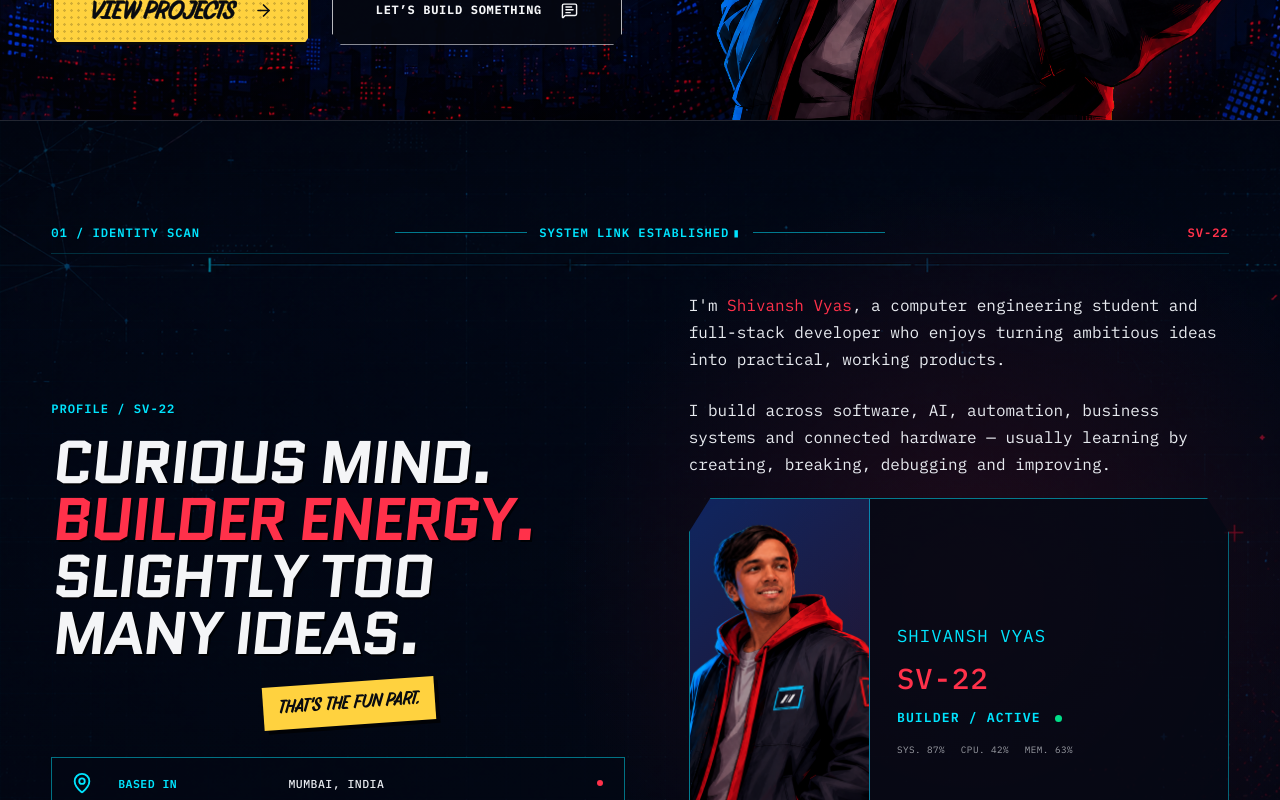
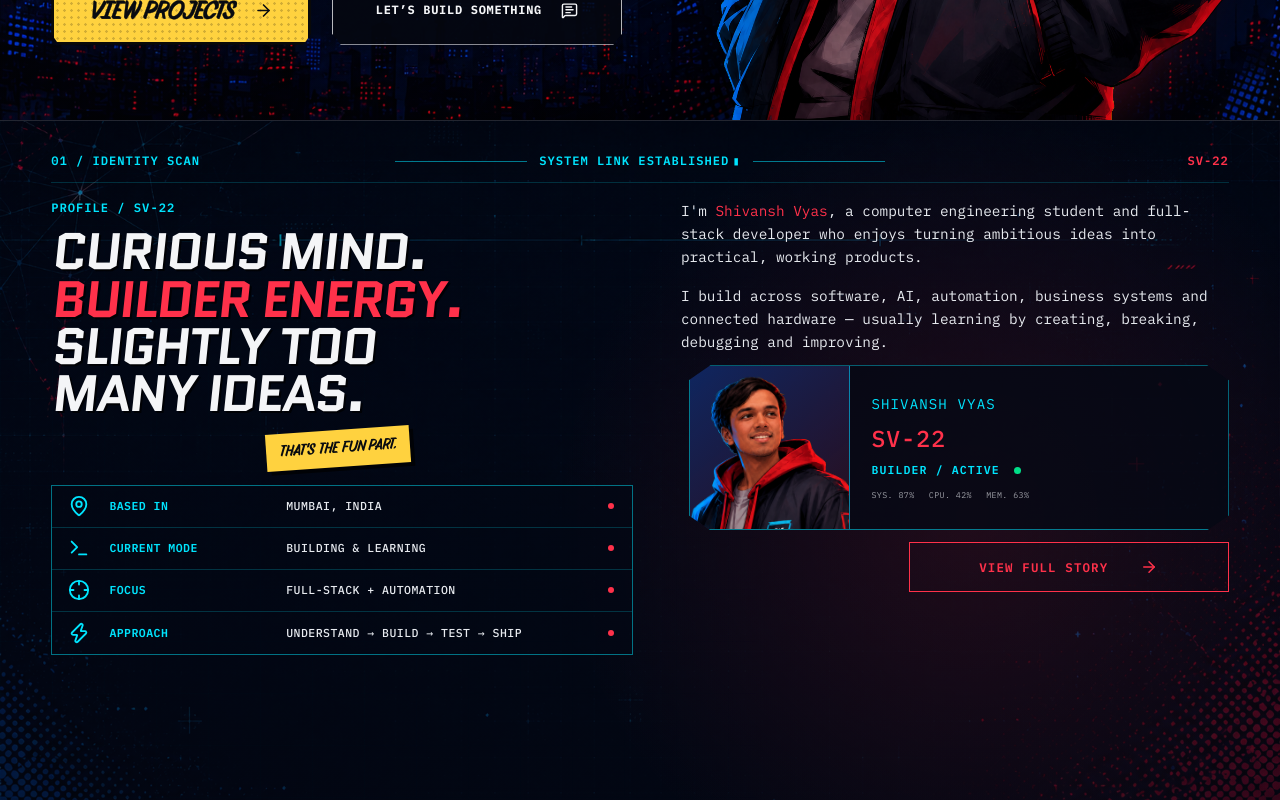
Before and after one commit to Shivansh2207/Shivansh-portfolio, a Next.js app: page / in a window 1280 px wide. Shown: the part 740-1540 px from the top of the page. Built offline with nearby package versions, Linux system fonts and the light colour scheme.

Commit message:
Compact identity scan viewport

```diff
--- a/app/globals.css
+++ b/app/globals.css
@@ -2057,13 +2057,13 @@ svg {
 }
 
 /* Identity scan */
-.identity-scan { position: relative; height: 155svh; background: #030611; }
-.identity-scan__canvas { position: sticky; top: 0; min-height: 100svh; overflow: hidden; display: flex; align-items: center; isolation: isolate; background: #030611; }
+.identity-scan { position: relative; height: 145svh; background: #030611; }
+.identity-scan__canvas { position: sticky; top: 82px; min-height: calc(100svh - 82px); overflow: hidden; display: flex; align-items: center; isolation: isolate; background: #030611; }
 .identity-scan__background { position: absolute; z-index: -2; inset: 0; background: linear-gradient(180deg, rgba(3, 6, 17, .35), rgba(3, 6, 17, .75)), url("/images/identity/identity-scan-background.png") center / cover no-repeat; }
 .identity-scan__background::before, .identity-scan__background::after { position: absolute; inset: 0; content: ""; }
 .identity-scan__background::before { background-image: linear-gradient(rgba(0,229,255,.045) 1px, transparent 1px), linear-gradient(90deg, rgba(0,229,255,.045) 1px, transparent 1px); background-size: 52px 52px; mask-image: linear-gradient(90deg, rgba(0,0,0,.25), transparent 72%); }
 .identity-scan__background::after { background: radial-gradient(circle at 76% 55%, rgba(255,49,74,.12), transparent 26rem); }
-.identity-scan__inner { position: relative; min-height: 100svh; padding-top: clamp(6rem, 9vh, 8rem); padding-bottom: clamp(2rem, 5vh, 4rem); }
+.identity-scan__inner { position: relative; min-height: calc(100svh - 82px); padding-top: clamp(1.75rem, 3.5vh, 2.75rem); padding-bottom: clamp(1.25rem, 2.5vh, 2rem); }
 .identity-scan__topbar { display: grid; grid-template-columns: 1fr minmax(260px, 1.5fr) 1fr; align-items: center; gap: 1rem; min-height: 42px; border-bottom: 1px solid rgba(0,229,255,.18); }
 .identity-scan__eyebrow, .identity-scan__system, .identity-scan__id, .identity-scan__scanning, .identity-scan__profile-label { margin: 0; color: var(--cyan); font-family: var(--font-mono), monospace; font-size: clamp(.72rem, .95vw, .9rem); font-weight: 600; letter-spacing: .08em; text-transform: uppercase; }
 .identity-scan__system { display: flex; align-items: center; justify-content: center; gap: .75rem; white-space: nowrap; }
@@ -2073,27 +2073,27 @@ svg {
 .identity-scan__scanning { position: absolute; top: clamp(8.2rem, 14vh, 10rem); right: clamp(1.25rem, 4vw, 4.5rem); color: rgba(0,229,255,.7); }
 .identity-scan__scan-line { position: absolute; z-index: -1; inset: 38% 0 auto; height: 1px; overflow: hidden; opacity: .85; }
 .identity-scan__scan-line span { display: block; width: 45%; height: 1px; background: linear-gradient(90deg, transparent, var(--cyan), transparent); box-shadow: 0 0 7px rgba(0,229,255,.45); }
-.identity-scan__layout { display: grid; grid-template-columns: minmax(0, 1.03fr) minmax(420px, .97fr); gap: clamp(3rem, 7vw, 9rem); align-items: end; padding-top: clamp(3rem, 8vh, 6.5rem); }
+.identity-scan__layout { display: grid; grid-template-columns: minmax(0, 1.03fr) minmax(420px, .97fr); gap: clamp(2.5rem, 5vw, 6rem); align-items: start; padding-top: clamp(1.5rem, 3vh, 2.5rem); }
 .identity-scan__left, .identity-scan__right { min-width: 0; }
-.identity-scan__statement h2 { max-width: 760px; margin: 1rem 0 0; font-family: var(--font-hero-heading), sans-serif; font-size: clamp(3.2rem, 5vw, 6rem); font-style: italic; font-weight: 700; letter-spacing: -.035em; line-height: .95; text-transform: uppercase; }
+.identity-scan__statement h2 { max-width: 720px; margin: .7rem 0 0; font-family: var(--font-hero-heading), sans-serif; font-size: clamp(2.8rem, 4.3vw, 5.2rem); font-style: italic; font-weight: 700; letter-spacing: -.035em; line-height: .92; text-transform: uppercase; }
 .identity-scan__statement h2 span { display: block; color: #f4f5f7; text-shadow: 2px 2px 0 rgba(0,0,0,.75); }
 .identity-scan__statement h2 .is-red { color: var(--red); }
-.identity-scan__note { display: inline-block; margin: 1.25rem 0 0 min(37%, 15rem); padding: .45rem .9rem .5rem; background: var(--yellow); box-shadow: 4px 4px 0 rgba(0,0,0,.7); color: #090b10; font-family: var(--font-hero-comic), cursive; font-size: clamp(1rem, 1.45vw, 1.4rem); font-weight: 700; letter-spacing: .02em; transform: rotate(-4deg); }
-.identity-metadata { margin-top: clamp(1.6rem, 4vh, 3rem); border: 1px solid rgba(0,229,255,.48); background: rgba(3,8,20,.62); }
-.identity-metadata__row { display: grid; grid-template-columns: 34px minmax(130px,.8fr) minmax(0,1.5fr) 8px; min-height: 60px; align-items: center; gap: .8rem; padding: .7rem 1.2rem; border-bottom: 1px solid rgba(0,229,255,.2); }
+.identity-scan__note { display: inline-block; margin: .85rem 0 0 min(37%, 15rem); padding: .4rem .8rem .45rem; background: var(--yellow); box-shadow: 4px 4px 0 rgba(0,0,0,.7); color: #090b10; font-family: var(--font-hero-comic), cursive; font-size: clamp(.9rem, 1.2vw, 1.2rem); font-weight: 700; letter-spacing: .02em; transform: rotate(-4deg); }
+.identity-metadata { margin-top: clamp(1rem, 2.2vh, 1.5rem); border: 1px solid rgba(0,229,255,.48); background: rgba(3,8,20,.62); }
+.identity-metadata__row { display: grid; grid-template-columns: 30px minmax(130px,.8fr) minmax(0,1.5fr) 8px; min-height: 48px; align-items: center; gap: .7rem; padding: .5rem 1rem; border-bottom: 1px solid rgba(0,229,255,.2); }
 .identity-metadata__row:last-child { border-bottom: 0; }
 .identity-metadata__row svg { color: var(--cyan); }
 .identity-metadata__row span, .identity-metadata__row strong, .identity-metadata__row i { font-family: var(--font-mono), monospace; font-size: clamp(.72rem,.88vw,.9rem); letter-spacing: .04em; text-transform: uppercase; }
 .identity-metadata__row span { color: var(--cyan); font-weight: 600; }.identity-metadata__row strong { color: #e8ebf0; font-weight: 500; }.identity-metadata__row i { width: 6px; height: 6px; border-radius: 50%; background: var(--red); }
-.identity-scan__right { display: grid; justify-items: end; gap: clamp(1.5rem,4vh,2.75rem); }
-.identity-scan__bio { max-width: 600px; color: #e8ebf0; font-family: var(--font-mono), monospace; font-size: clamp(1rem,1.2vw,1.2rem); line-height: 1.7; }.identity-scan__bio p { margin: 0; }.identity-scan__bio p + p { margin-top: 1.45rem; }.identity-scan__bio em { color: var(--red); font-style: normal; }
-.identity-card { display: grid; grid-template-columns: 180px minmax(230px,1fr); width: min(100%,570px); min-height: 218px; overflow: hidden; border: 1px solid rgba(0,229,255,.52); background: rgba(4,8,20,.76); clip-path: polygon(0 9%,4% 0,96% 0,100% 9%,100% 91%,96% 100%,4% 100%,0 91%); }
+.identity-scan__right { display: grid; justify-items: end; gap: clamp(1rem,2vh,1.5rem); }
+.identity-scan__bio { max-width: 600px; color: #e8ebf0; font-family: var(--font-mono), monospace; font-size: clamp(.9rem,1vw,1.05rem); line-height: 1.6; }.identity-scan__bio p { margin: 0; }.identity-scan__bio p + p { margin-top: 1rem; }.identity-scan__bio em { color: var(--red); font-style: normal; }
+.identity-card { display: grid; grid-template-columns: 160px minmax(230px,1fr); width: min(100%,540px); height: clamp(180px,22vh,205px); min-height: 0; overflow: hidden; border: 1px solid rgba(0,229,255,.52); background: rgba(4,8,20,.76); clip-path: polygon(0 9%,4% 0,96% 0,100% 9%,100% 91%,96% 100%,4% 100%,0 91%); }
 .identity-card__portrait { position: relative; overflow: hidden; border-right: 1px solid rgba(0,229,255,.5); background: linear-gradient(140deg,rgba(37,99,255,.32),rgba(255,49,74,.13)); }.identity-card__portrait img { width: 142%; max-width: none; height: 100%; object-fit: cover; object-position: 47% 7%; transform: translateX(-18%); }
-.identity-card__details { display: flex; flex-direction: column; justify-content: center; gap: .5rem; padding: 1.2rem 1.7rem; font-family: var(--font-mono), monospace; letter-spacing: .07em; text-transform: uppercase; }.identity-card__details p { margin: 0; color: var(--cyan); font-size: clamp(.9rem,1.35vw,1.25rem); }.identity-card__details strong { color: var(--red); font-size: clamp(1.55rem,2.25vw,2.2rem); font-weight: 500; }.identity-card__details span { color: var(--cyan); font-size: .82rem; font-weight: 600; }.identity-card__details span i { display: inline-block; width: 7px; height: 7px; margin-left: .35rem; border-radius: 50%; background: #00de88; }.identity-card__details small { margin-top: 1rem; color: rgba(232,235,240,.65); font-size: .58rem; letter-spacing: .05em; }
-.identity-scan__cta-wrap { width: min(100%,360px); }.identity-scan__cta { display: flex; min-height: 62px; align-items: center; justify-content: center; gap: 2.5rem; border: 1px solid var(--red); color: var(--red); font-family: var(--font-mono), monospace; font-size: .86rem; font-weight: 600; letter-spacing: .09em; text-transform: uppercase; transition: background-color 160ms ease,color 160ms ease,transform 160ms ease; }.identity-scan__cta:hover { background: var(--red); color: #050814; transform: translate(-2px,-2px); }
+.identity-card__details { display: flex; flex-direction: column; justify-content: center; gap: .35rem; padding: 1rem 1.35rem; font-family: var(--font-mono), monospace; letter-spacing: .07em; text-transform: uppercase; }.identity-card__details p { margin: 0; color: var(--cyan); font-size: clamp(.82rem,1.1vw,1rem); }.identity-card__details strong { color: var(--red); font-size: clamp(1.35rem,1.8vw,1.8rem); font-weight: 500; }.identity-card__details span { color: var(--cyan); font-size: .72rem; font-weight: 600; }.identity-card__details span i { display: inline-block; width: 7px; height: 7px; margin-left: .35rem; border-radius: 50%; background: #00de88; }.identity-card__details small { margin-top: .6rem; color: rgba(232,235,240,.65); font-size: .52rem; letter-spacing: .05em; }
+.identity-scan__cta-wrap { width: min(100%,320px); }.identity-scan__cta { display: flex; min-height: 50px; align-items: center; justify-content: center; gap: 2rem; border: 1px solid var(--red); color: var(--red); font-family: var(--font-mono), monospace; font-size: .78rem; font-weight: 600; letter-spacing: .09em; text-transform: uppercase; transition: background-color 160ms ease,color 160ms ease,transform 160ms ease; }.identity-scan__cta:hover { background: var(--red); color: #050814; transform: translate(-2px,-2px); }
 .sr-only { position: absolute; width: 1px; height: 1px; padding: 0; margin: -1px; overflow: hidden; clip: rect(0,0,0,0); white-space: nowrap; border: 0; }
 @keyframes identity-cursor { 50% { opacity: 0; } }
-@media (max-height: 820px) and (min-width: 851px) { .identity-scan__inner { padding-top: 5.7rem; padding-bottom: 1.25rem; }.identity-scan__layout { padding-top: 2.35rem; gap: clamp(2rem,5vw,5rem); }.identity-scan__statement h2 { font-size: clamp(3rem,4.7vw,4.85rem); }.identity-metadata__row { min-height: 51px; }.identity-card { min-height: 184px; }.identity-card__details small { margin-top: .45rem; }.identity-scan__right { gap: 1.25rem; } }
-@media (max-width: 850px) { .identity-scan { height: auto; }.identity-scan__canvas { position: relative; min-height: 0; overflow: hidden; display: block; }.identity-scan__inner { min-height: 0; padding-top: 6.5rem; padding-bottom: 5rem; }.identity-scan__topbar { grid-template-columns: 1fr auto; }.identity-scan__system { grid-column: 1 / -1; grid-row: 2; justify-content: flex-start; padding-bottom: .75rem; }.identity-scan__system::before,.identity-scan__system::after { width: min(22vw,120px); }.identity-scan__scanning,.identity-scan__scan-line { display: none; }.identity-scan__layout { grid-template-columns: 1fr; gap: 2.5rem; padding-top: 3rem; }.identity-scan__right { justify-items: stretch; }.identity-scan__bio { max-width: 640px; }.identity-scan__statement h2 { font-size: clamp(2.6rem,11vw,4rem); }.identity-scan__desktop-break { display: none; }.identity-scan__note { margin-left: 1rem; }.identity-card { width: 100%; grid-template-columns: minmax(126px,32%) 1fr; min-height: 190px; }.identity-scan__cta-wrap { width: 100%; }.identity-metadata__row { grid-template-columns: 30px minmax(110px,.9fr) minmax(0,1.2fr) 8px; padding-inline: .8rem; gap: .6rem; } }
+@media (max-height: 820px) and (min-width: 851px) { .identity-scan__inner { padding-top: 1.25rem; padding-bottom: .75rem; }.identity-scan__layout { padding-top: 1rem; gap: clamp(1.5rem,4vw,3rem); }.identity-scan__statement h2 { font-size: clamp(2.6rem,4vw,4.35rem); }.identity-metadata__row { min-height: 42px; }.identity-card { height: 165px; }.identity-card__details small { margin-top: .3rem; }.identity-scan__right { gap: .75rem; } }
+@media (max-width: 850px) { .identity-scan { height: auto; }.identity-scan__canvas { position: relative; top: auto; min-height: 0; overflow: hidden; display: block; }.identity-scan__inner { min-height: 0; padding-top: 6.5rem; padding-bottom: 5rem; }.identity-scan__topbar { grid-template-columns: 1fr auto; }.identity-scan__system { grid-column: 1 / -1; grid-row: 2; justify-content: flex-start; padding-bottom: .75rem; }.identity-scan__system::before,.identity-scan__system::after { width: min(22vw,120px); }.identity-scan__scanning,.identity-scan__scan-line { display: none; }.identity-scan__layout { grid-template-columns: 1fr; gap: 2.5rem; padding-top: 3rem; }.identity-scan__right { justify-items: stretch; }.identity-scan__bio { max-width: 640px; }.identity-scan__statement h2 { font-size: clamp(2.6rem,11vw,4rem); }.identity-scan__desktop-break { display: none; }.identity-scan__note { margin-left: 1rem; }.identity-card { width: 100%; grid-template-columns: minmax(126px,32%) 1fr; min-height: 190px; height: auto; }.identity-scan__cta-wrap { width: 100%; }.identity-metadata__row { grid-template-columns: 30px minmax(110px,.9fr) minmax(0,1.2fr) 8px; padding-inline: .8rem; gap: .6rem; } }
 @media (max-width: 470px) { .identity-scan__inner { padding-top: 6rem; }.identity-scan__system { font-size: .65rem; letter-spacing: .04em; }.identity-scan__system::before,.identity-scan__system::after { display: none; }.identity-scan__statement h2 { letter-spacing: -.045em; }.identity-metadata__row { grid-template-columns: 27px 1fr 7px; min-height: 71px; }.identity-metadata__row strong { grid-column: 2; grid-row: 2; font-size: .7rem; }.identity-metadata__row i { grid-column: 3; grid-row: 1 / span 2; }.identity-card { grid-template-columns: 112px 1fr; min-height: 174px; }.identity-card__details { padding: 1rem; }.identity-card__details small { font-size: .48rem; } }
-@media (prefers-reduced-motion: reduce) { .identity-scan { height: auto; }.identity-scan__canvas { position: relative; min-height: 0; display: block; }.identity-scan__inner { min-height: 0; }.identity-scan__scan-line { display: none; }.identity-scan__system b { animation: none; } }
+@media (prefers-reduced-motion: reduce) { .identity-scan { height: auto; }.identity-scan__canvas { position: relative; top: auto; min-height: 0; display: block; }.identity-scan__inner { min-height: 0; }.identity-scan__scan-line { display: none; }.identity-scan__system b { animation: none; } }
```
